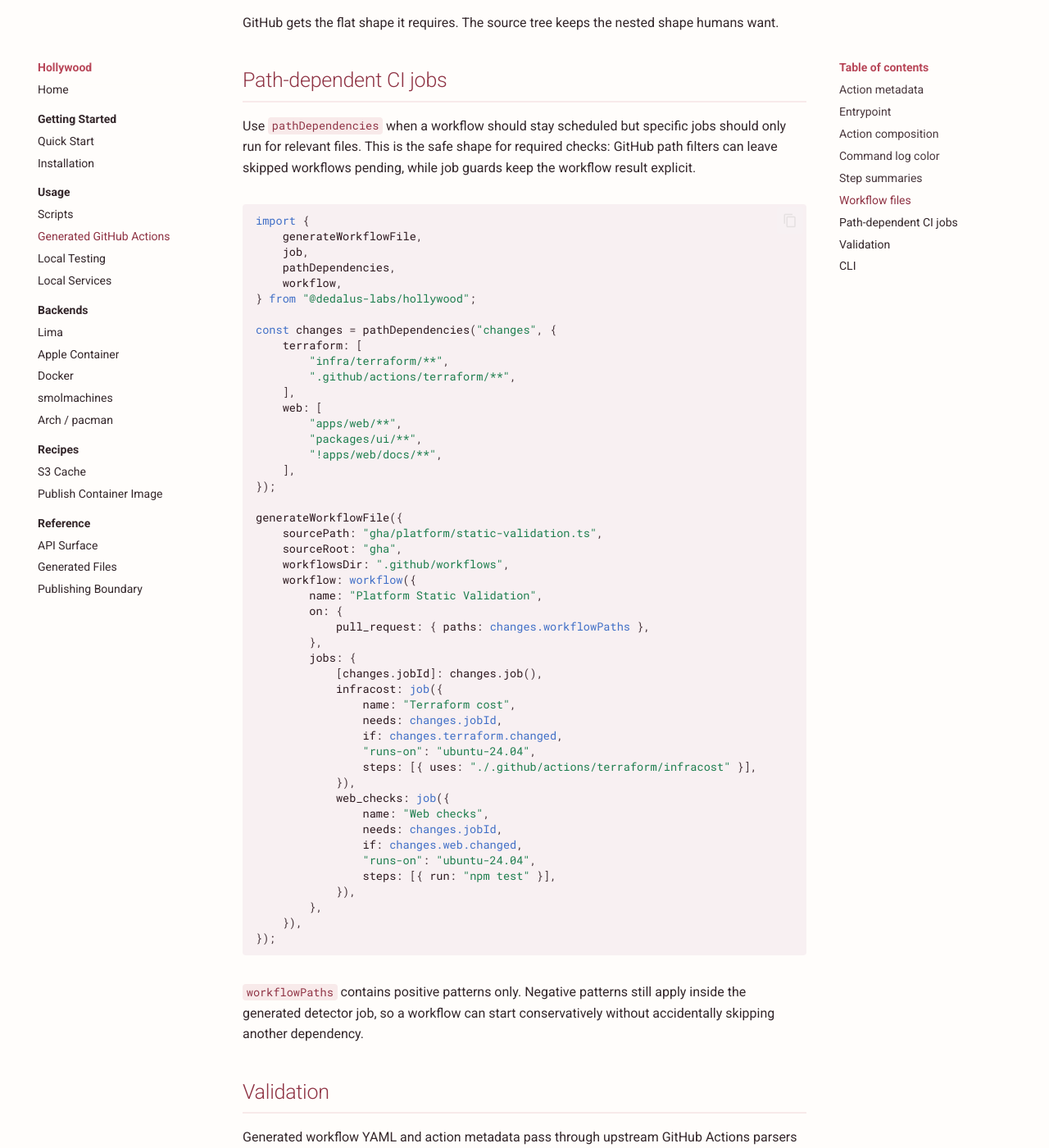
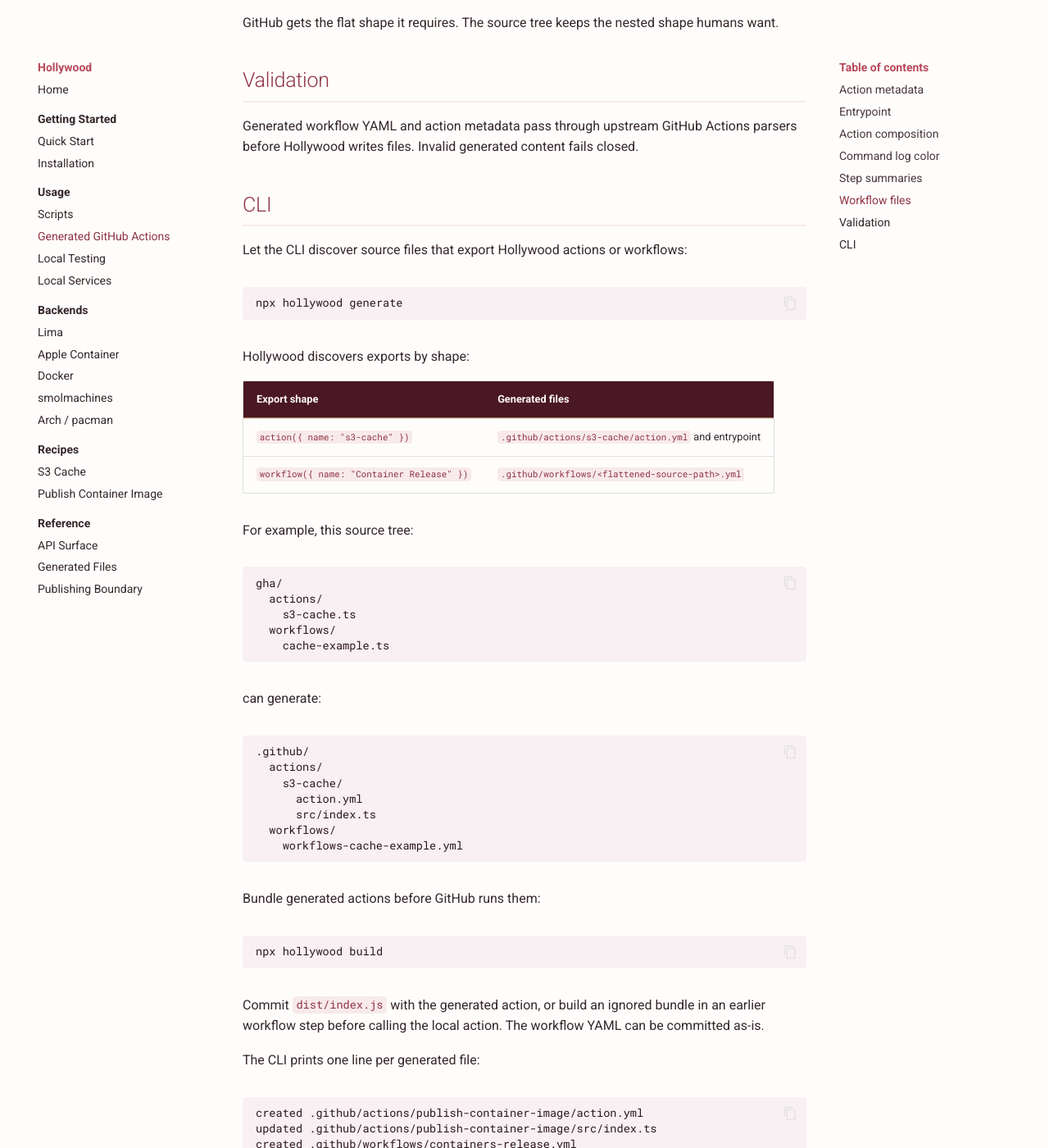
Before and after one commit to dedalus-labs/hollywood, an MkDocs documentation site: the page built from docs/usage/github-actions.md, in a window 1280 px wide and 1400 px high, scrolled down 4132 px. Shown: the whole window at 82% size. Built offline with MkDocs 1.6.1 and Material for MkDocs 9.7.7, drawn with Linux system fonts in a browser that asks for light colours; comment, search, counter and statistics services are not loaded; some of the changed text lies outside the part shown.

Commit message:
docs: make local action usage executable

````diff
--- a/docs/usage/github-actions.md
+++ b/docs/usage/github-actions.md
@@ -183,67 +183,6 @@ becomes:
 GitHub gets the flat shape it requires. The source tree keeps the nested shape
 humans want.
 
-## Path-dependent CI jobs
-
-Use `pathDependencies` when a workflow should stay scheduled but specific jobs
-should only run for relevant files. This is the safe shape for required checks:
-GitHub path filters can leave skipped workflows pending, while job guards keep
-the workflow result explicit.
-
-```typescript
-import {
-	generateWorkflowFile,
-	job,
-	pathDependencies,
-	workflow,
-} from "@dedalus-labs/hollywood";
-
-const changes = pathDependencies("changes", {
-	terraform: [
-		"infra/terraform/**",
-		".github/actions/terraform/**",
-	],
-	web: [
-		"apps/web/**",
-		"packages/ui/**",
-		"!apps/web/docs/**",
-	],
-});
-
-generateWorkflowFile({
-	sourcePath: "gha/platform/static-validation.ts",
-	sourceRoot: "gha",
-	workflowsDir: ".github/workflows",
-	workflow: workflow({
-		name: "Platform Static Validation",
-		on: {
-			pull_request: { paths: changes.workflowPaths },
-		},
-		jobs: {
-			[changes.jobId]: changes.job(),
-			infracost: job({
-				name: "Terraform cost",
-				needs: changes.jobId,
-				if: changes.terraform.changed,
-				"runs-on": "ubuntu-24.04",
-				steps: [{ uses: "./.github/actions/terraform/infracost" }],
-			}),
-			web_checks: job({
-				name: "Web checks",
-				needs: changes.jobId,
-				if: changes.web.changed,
-				"runs-on": "ubuntu-24.04",
-				steps: [{ run: "npm test" }],
-			}),
-		},
-	}),
-});
-```
-
-`workflowPaths` contains positive patterns only. Negative patterns still apply
-inside the generated detector job, so a workflow can start conservatively
-without accidentally skipping another dependency.
-
 ## Validation
 
 Generated workflow YAML and action metadata pass through upstream GitHub
@@ -287,8 +226,15 @@ can generate:
     workflows-cache-example.yml
 ```
 
-The generated action still needs bundling to `dist/index.js` before GitHub can
-run it. The workflow YAML can be committed as-is.
+Bundle generated actions before GitHub runs them:
+
+```bash
+npx hollywood build
+```
+
+Commit `dist/index.js` with the generated action, or build an ignored bundle in
+an earlier workflow step before calling the local action. The workflow YAML can
+be committed as-is.
 
 The CLI prints one line per generated file:
 
````
Also changed, not shown: docs/getting-started/installation.md (+10 -4 lines), docs/getting-started/quickstart.md (+17 -1 lines), docs/reference/generated-files.md (+5 -3 lines).
